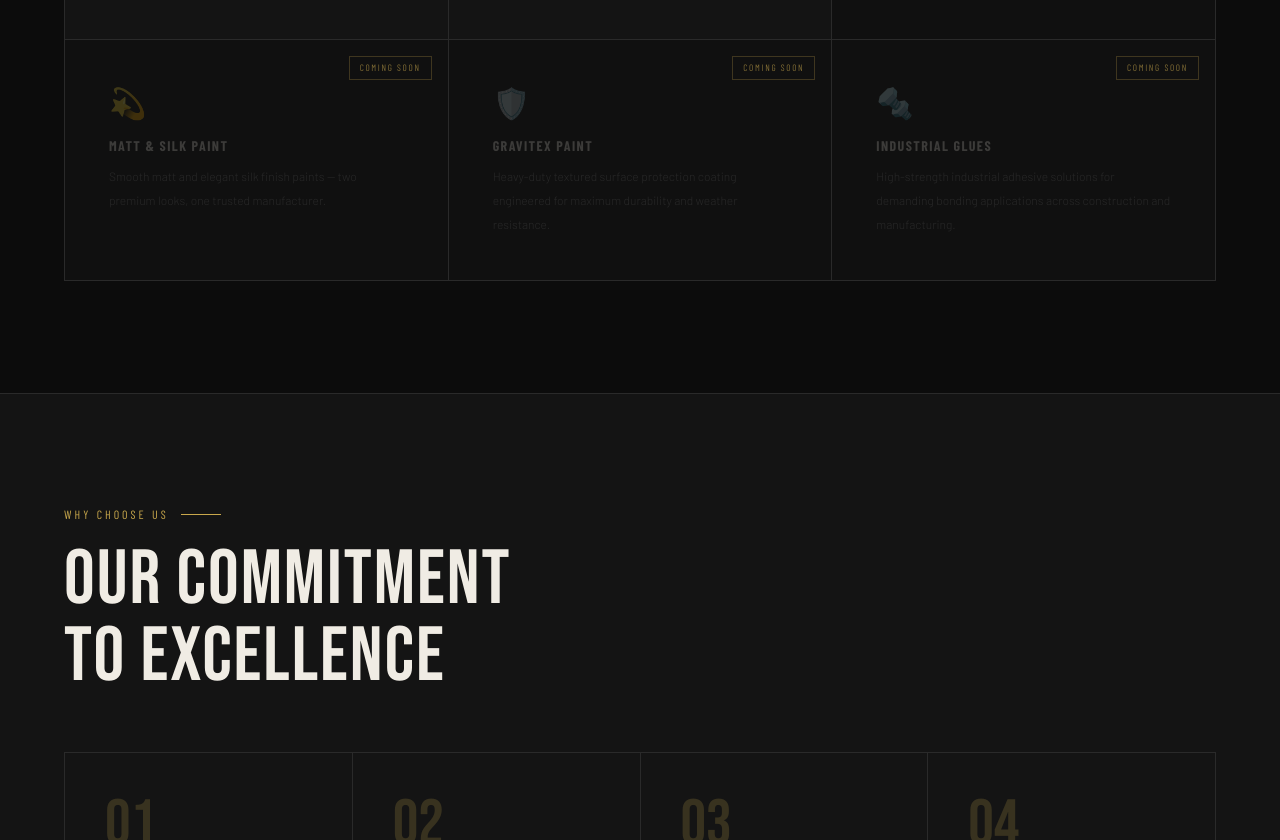
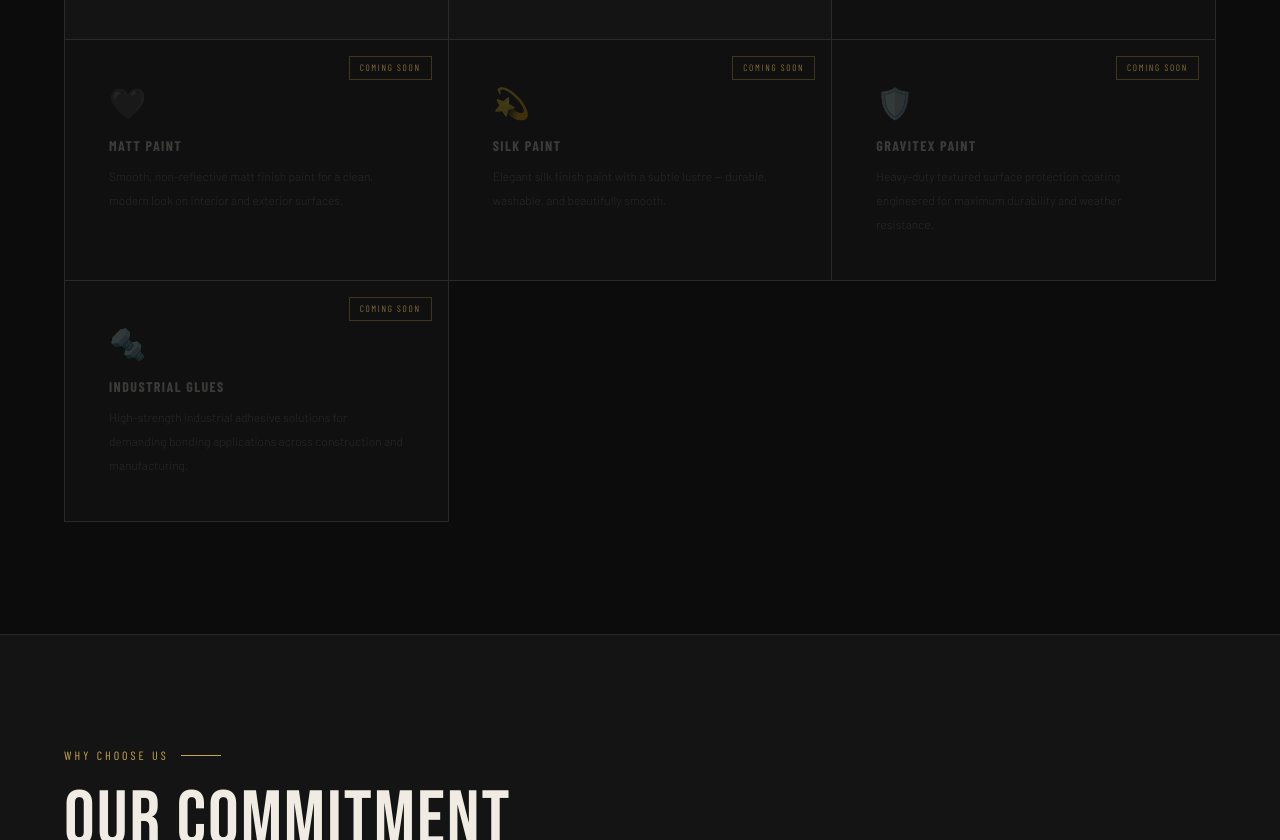
Before and after one commit to illestoo1/Cee-Max, a Next.js app: page / in a window 1280 px wide. Shown: the part 2640-3480 px from the top of the page. Built offline with nearby package versions, Linux system fonts and the light colour scheme.

Commit message:
Your commit message here

```diff
--- a/src/components/Contact.tsx
+++ b/src/components/Contact.tsx
@@ -35,7 +35,8 @@ const products = [
   "Screeding Paint",
   "Screeding Putty",
   "Satin Paint (Coming Soon)",
-  "Matt & Silk Paint (Coming Soon)",
+  "Matt Paint (Coming Soon)",
+  "Silk Paint (Coming Soon)",
   "Gravitex Paint (Coming Soon)",
   "Industrial Glues (Coming Soon)",
   "Multiple Products / General Enquiry",
--- a/src/components/Products.tsx
+++ b/src/components/Products.tsx
@@ -29,9 +29,15 @@ const products: Product[] = [
     active: false,
   },
   {
+    icon: "🖤",
+    name: "Matt Paint",
+    desc: "Smooth, non-reflective matt finish paint for a clean, modern look on interior and exterior surfaces.",
+    active: false,
+  },
+  {
     icon: "💫",
-    name: "Matt & Silk Paint",
-    desc: "Smooth matt and elegant silk finish paints — two premium looks, one trusted manufacturer.",
+    name: "Silk Paint",
+    desc: "Elegant silk finish paint with a subtle lustre — durable, washable, and beautifully smooth.",
     active: false,
   },
   {
@@ -117,7 +123,7 @@ export default function Products() {
             </div>
 
             <div className={!p.active ? "opacity-40" : ""}>
-              <p className="font-condensed text-sm font-bold tracking-[0.1em] uppercase text-cwhite mb-2">
+              <p className="font-condensed text-sm font-bold tracking-widest uppercase text-cwhite mb-2">
                 {p.name}
               </p>
               <p className="text-xs text-cmuted leading-6">{p.desc}</p>
```
